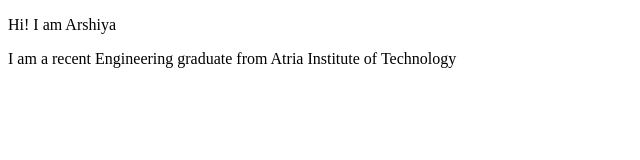
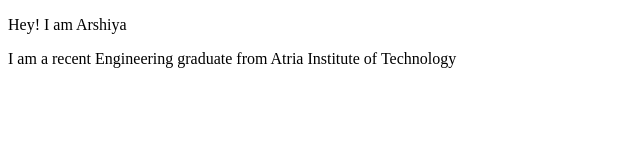
Before and after one commit to Arshiya-banu/student-site, a plain HTML site: page index.html in a window 1280 px wide. Shown: the full height of the page, 0-640 px from the left. Drawn offline with Linux system fonts and the light colour scheme.

```diff
--- a/index.html
+++ b/index.html
@@ -6,7 +6,7 @@
     <title>Arshiya Banu</title>
 </head>
 <body>
-    <p>Hi! I am Arshiya</p>
+    <p>Hey! I am Arshiya</p>
     <p>I am a recent Engineering graduate from Atria Institute of Technology
     </p>
 </body>
```
